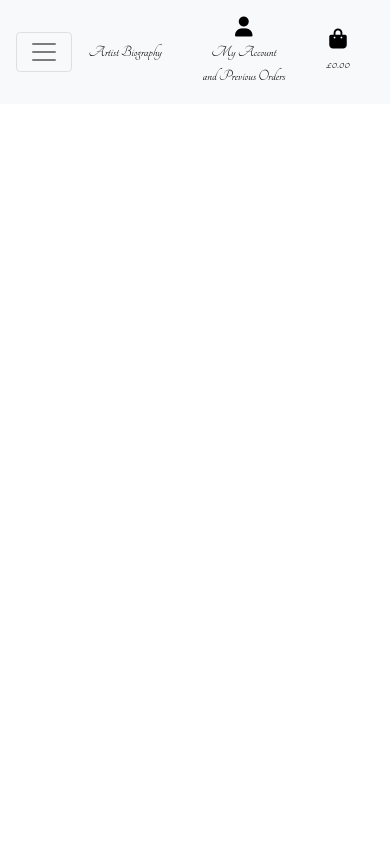
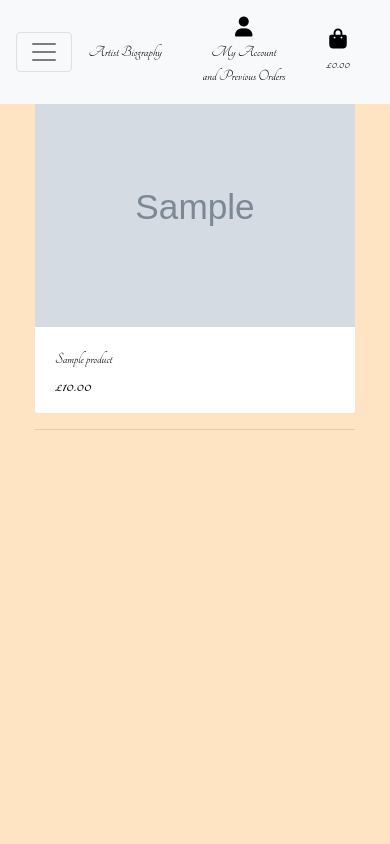
Before and after one commit to TLC-1990/milestone-4, a Django app: page /products/ in a window 390 px wide. Run offline with Django 3.2, Linux system fonts and the light colour scheme; tables that the repository leaves empty hold one stand-in row (values such as "Sample post"); grey boxes marked "Sample" are stand-in pictures; some libraries are stand-ins or nearby versions.

Commit message:
started products template

```diff
--- a/products/templates/products/products.html
+++ b/products/templates/products/products.html
@@ -12,10 +12,70 @@
 {% endblock %}
 
 {% block content %}
-<div class="container">
+<div class="overlay"></div>
+<div class="container-fluid">
     <div class="row">
-        <div class="col">
-            {{ products }}
+        <div class="col text-center mt-3">
+            <h2 class="logo-font text-black"> Available Artworks </h2>
+            <hr class="w-50 mb-1">
+        </div>
+        <div class="row">
+            <div class="product-container col-10 offset-1">
+                <div class="row mt-1 mb-2"></div>
+                <div class="row">
+                    {% for product in products %}
+                    <div class="col-sm-6 col-md-6 col-lg-4 col-xl-3">
+                        <div class="card h-100 border-0">
+                            {% if product.image %}
+                            <a href="">
+                                <img class="card-img-top img-fluid" src="{{ product.image.url }}"
+                                    alt="{{ product.name }}">
+                            </a>
+                            {% else %}
+                            <a href="">
+                                <img class="card-img-top img-fluid" src="/media/noimage.png" alt="{{ product.name }}">
+                            </a>
+                            {% endif %}
+                            <div class="card-body pb-0">
+                                <p class="mb-0 text-black"> {{ product.name }} </p>
+                            </div>
+                            <div class="card-footer bg-white pt-0 border-0 text-left">
+                                <div class="row">
+                                    <div class="col">
+                                        <p class="lead mb-0 text-left font-weight-bold text-black">£{{ product.price }}
+                                        </p>
+                                    </div>
+                                </div>
+                            </div>
+                        </div>
+                    </div>
+                    {% if forloop.counter|divisibleby:1 %}
+                    <div class="col-12 d-sm-none mb-5">
+                        <hr>
+                    </div>
+                    {% endif %}
+
+                    {% if forloop.counter|divisibleby:2 %}
+                    <div class="col-12 d-none d-sm-block d-md-block d-lg-none mb-5">
+                        <hr>
+                    </div>
+                    {% endif %}
+
+                    {% if forloop.counter|divisibleby:3 %}
+                    <div class="col-12 d-none d-lg-block d-xl-none mb-5">
+                        <hr>
+                    </div>
+                    {% endif %}
+
+                    {% if forloop.counter|divisibleby:4 %}
+                    <div class="col-12 d-none d-xl-block mb-5">
+                        <hr>
+                    </div>
+                    {% endif %}
+
+                    {% endfor %}
+                </div>
+            </div>
         </div>
     </div>
 </div>
--- a/static/css/base.css
+++ b/static/css/base.css
@@ -72,6 +72,16 @@ body {
     border: 1px solid black !important;
 }
 
+.overlay {
+    height: 100%;
+    width: 100%;
+    top: 0;
+    left: 0;
+    position: fixed;
+    background: bisque;
+    z-index: -1;
+}
+
 /* Media Queries */
 
 /* Slightly larger container on xl screens */
```
Also changed, not shown: products/views.py (line endings or trailing spaces).
